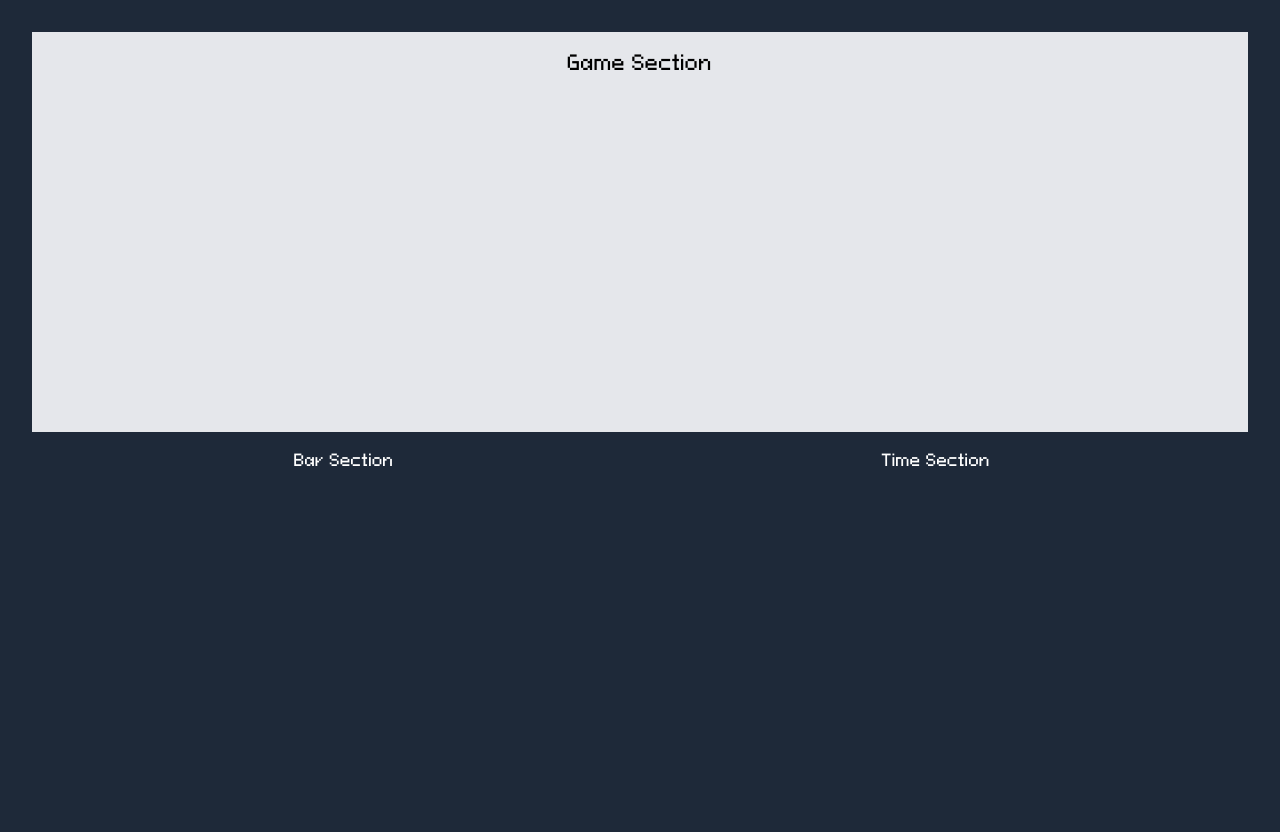
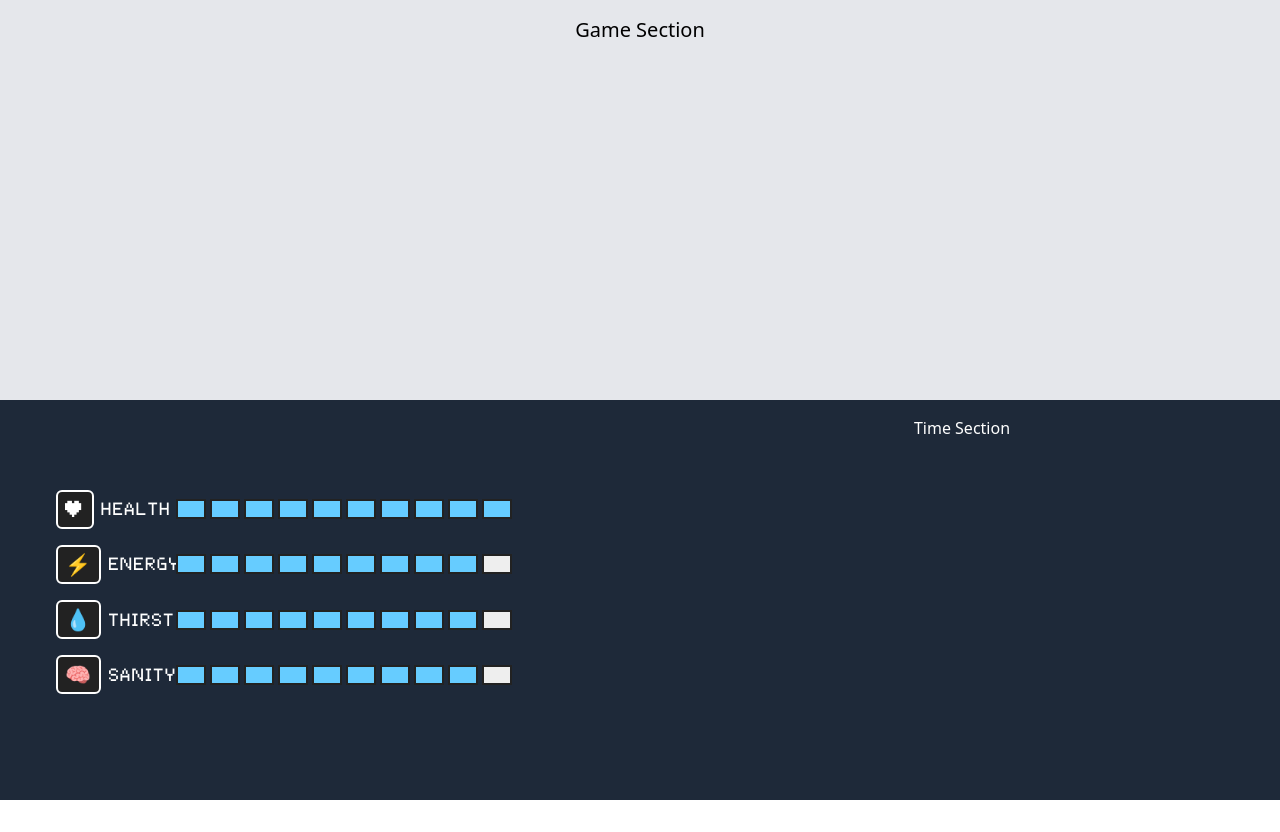
Before and after one commit to joshuakotake/game-jam-hackathon, a React (Vite) app in the folder StudyStride/: page / in a window 1280 px wide. After the commit the page ends 800 px from the top, so only its background shows below. Built offline with nearby package versions, Linux system fonts and the light colour scheme.

Commit message:
bars done

```diff
--- a/StudyStride/src/App.css
+++ b/StudyStride/src/App.css
@@ -1,7 +1,73 @@
-#root {
-  margin: 0 auto;
-  padding: 2rem;
-  padding-bottom: 0;
-  background-color: oklch(27.8% 0.033 256.848) ;
-  font-family: Pixeloid;
+/* Use Pixeloid font for retro look */
+.bar-container {
+  display: flex;
+  align-items: center;
+  margin-bottom: 16px;
+  font-family: Pixeloid, monospace, cursive;
+  font-size: 1.1rem;
 }
+
+.bar-label {
+  width: 110px;
+  margin-right: 10px;
+  font-size: 1rem;
+  letter-spacing: 1px;
+  display: flex;
+  align-items: center;
+}
+
+.bar-emoji-btn {
+  background: #222;
+  border: 2px solid #fff;
+  border-radius: 6px;
+  color: #fff;
+  font-size: 1.3rem;
+  margin-right: 8px;
+  cursor: pointer;
+  transition: background 0.2s, transform 0.1s;
+  padding: 2px 7px;
+  outline: none;
+}
+.bar-emoji-btn:hover {
+  background: #444;
+  transform: scale(1.1);
+}
+.bar-emoji-btn:active {
+  background: #666;
+  transform: scale(0.95);
+}
+
+.bar-segments {
+  display: flex;
+  gap: 4px;
+}
+
+.bar-segment {
+  width: 30px;
+  height: 20px;
+  border: 2px solid #222;
+  background: #eee;
+  box-sizing: border-box;
+  image-rendering: pixelated;
+}
+
+/* Color for each bar type */
+.bar-container:has(.bar-label:contains('ENERGY')) .bar-segment.filled { background: #6cf; }
+.bar-container:has(.bar-label:contains('HEALTH')) .bar-segment.filled { background: #e74c3c; }
+.bar-container:has(.bar-label:contains('THIRST')) .bar-segment.filled { background: #3498db; }
+.bar-container:has(.bar-label:contains('HUNGER')) .bar-segment.filled { background: #f1c40f; }
+.bar-container:has(.bar-label:contains('SANITY')) .bar-segment.filled { background: #9b59b6; }
+
+/* fallback for browsers without :has() */
+.bar-segment.filled { background: #6cf; }
+
+/* Center bars in bottom left */
+.bars-section {
+  display: flex;
+  flex-direction: column;
+  justify-content: center;
+  align-items: flex-start;
+  height: 100%;
+  width: 100%;
+  padding-left: 40px;
+}
--- a/StudyStride/src/App.jsx
+++ b/StudyStride/src/App.jsx
@@ -1,7 +1,36 @@
-import { useState } from 'react'
+import { useState, useEffect } from 'react'
 import './App.css'
+import EnergyBar from './bars/EnergyBar'
+import HealthBar from './bars/HealthBar'
+import ThirstBar from './bars/ThirstBar'
+import HungerBar from './bars/HungerBar'
+import SanityBar from './bars/SanityBar'
+import { decrementBars, getHealthPenalty } from './functions/Update'
 
 function App() {
+  const [energy, setEnergy] = useState(10)
+  const [health, setHealth] = useState(10)
+  const [thirst, setThirst] = useState(10)
+  const [hunger, setHunger] = useState(10)
+  const [sanity, setSanity] = useState(10)
+
+  useEffect(() => {
+    const interval = setInterval(() => {
+      // Decrement bars
+      const newBars = decrementBars({ energy, thirst, hunger, sanity })
+      setEnergy(newBars.energy)
+      setThirst(newBars.thirst)
+      setHunger(newBars.hunger)
+      setSanity(newBars.sanity)
+      // Health penalty: check every tick and decrease accordingly
+      const penalty = getHealthPenalty(newBars)
+      if (penalty > 0) {
+        setHealth(h => Math.max(h - penalty, 0))
+      }
+    }, 5000) // Change to 3600000 for 1 hour
+    return () => clearInterval(interval)
+  }, [energy, thirst, hunger, sanity])
+
   return (
     <div className="flex flex-col h-screen bg-gray-800">
       <div className="flex-[1] bg-gray-200 p-4 overflow-hidden">
@@ -10,8 +39,12 @@
 
       <div className="flex-[1] p-4 text-white overflow-hidden">
         <div className='flex flex-row h-full'>
-          <div className='flex-1 text-center'>
-            <p>Bar Section</p>
+          <div className='flex-1 bars-section'>
+            <HealthBar value={health} onFill={() => setHealth(10)} />
+            <EnergyBar value={energy} onFill={() => setEnergy(10)} />
+            <ThirstBar value={thirst} onFill={() => setThirst(10)} />
+            <HungerBar value={hunger} onFill={() => setHunger(10)} />
+            <SanityBar value={sanity} onFill={() => setSanity(10)} />
           </div>
           <div className='flex-1 text-center'>
             <p>Time Section</p>
--- a/StudyStride/src/bars/EnergyBar.jsx
+++ b/StudyStride/src/bars/EnergyBar.jsx
@@ -1,10 +1,18 @@
+import React from 'react';
 
-const EnergyBar = () => {
+const EnergyBar = ({ value = 0, onFill }) => {
   return (
-    <div>
-
+    <div className="bar-container">
+      <span className="bar-label">
+        <button className="bar-emoji-btn" onClick={onFill}>⚡</button> ENERGY
+      </span>
+      <div className="bar-segments">
+        {[...Array(10)].map((_, i) => (
+          <span key={i} className={`bar-segment${i < value ? ' filled' : ''}`}></span>
+        ))}
+      </div>
     </div>
-  )
+  );
 };
 
-export default EnergyBar
+export default EnergyBar;
--- a/StudyStride/src/bars/HealthBar.jsx
+++ b/StudyStride/src/bars/HealthBar.jsx
@@ -1,10 +1,18 @@
+import React from 'react';
 
-const HealthBar = () => {
+const HealthBar = ({ value = 0, onFill }) => {
   return (
-    <div>
-
+    <div className="bar-container">
+      <span className="bar-label">
+        <button className="bar-emoji-btn" onClick={onFill}>❤</button> HEALTH
+      </span>
+      <div className="bar-segments">
+        {[...Array(10)].map((_, i) => (
+          <span key={i} className={`bar-segment${i < value ? ' filled' : ''}`}></span>
+        ))}
+      </div>
     </div>
-  )
+  );
 };
 
-export default HealthBar
+export default HealthBar;
--- /dev/null
+++ b/StudyStride/src/bars/SanityBar.jsx
@@ -0,0 +1,18 @@
+import React from 'react';
+
+const SanityBar = ({ value = 0, onFill }) => {
+  return (
+    <div className="bar-container">
+      <span className="bar-label">
+        <button className="bar-emoji-btn" onClick={onFill}>🧠</button> SANITY
+      </span>
+      <div className="bar-segments">
+        {[...Array(10)].map((_, i) => (
+          <span key={i} className={`bar-segment${i < value ? ' filled' : ''}`}></span>
+        ))}
+      </div>
+    </div>
+  );
+};
+
+export default SanityBar;
--- a/StudyStride/src/bars/ThirstBar.jsx
+++ b/StudyStride/src/bars/ThirstBar.jsx
@@ -1,10 +1,18 @@
+import React from 'react';
 
-const ThirstBar = () => {
+const ThirstBar = ({ value = 0, onFill }) => {
   return (
-    <div>
-
+    <div className="bar-container">
+      <span className="bar-label">
+        <button className="bar-emoji-btn" onClick={onFill}>💧</button> THIRST
+      </span>
+      <div className="bar-segments">
+        {[...Array(10)].map((_, i) => (
+          <span key={i} className={`bar-segment${i < value ? ' filled' : ''}`}></span>
+        ))}
+      </div>
     </div>
-  )
+  );
 };
 
-export default ThirstBar
+export default ThirstBar;
--- a/StudyStride/src/functions/Update.jsx
+++ b/StudyStride/src/functions/Update.jsx
@@ -1,4 +1,3 @@
-
 const Update = () => {
   return (
     <div>
@@ -7,4 +6,24 @@
   )
 };
 
+// Decrement all non-health bars by 1 (to a minimum of 0)
+export function decrementBars({ energy, thirst, hunger, sanity }) {
+  return {
+    energy: Math.max(energy - 1, 0),
+    thirst: Math.max(thirst - 1, 0),
+    hunger: Math.max(hunger - 1, 0),
+    sanity: Math.max(sanity - 1, 0),
+  };
+}
+
+// Calculate health penalty: number of non-health bars at zero
+export function getHealthPenalty({ energy, thirst, hunger, sanity }) {
+  let penalty = 0;
+  if (energy === 0) penalty++;
+  if (thirst === 0) penalty++;
+  if (hunger === 0) penalty++;
+  if (sanity === 0) penalty++;
+  return penalty;
+}
+
 export default Update
```
